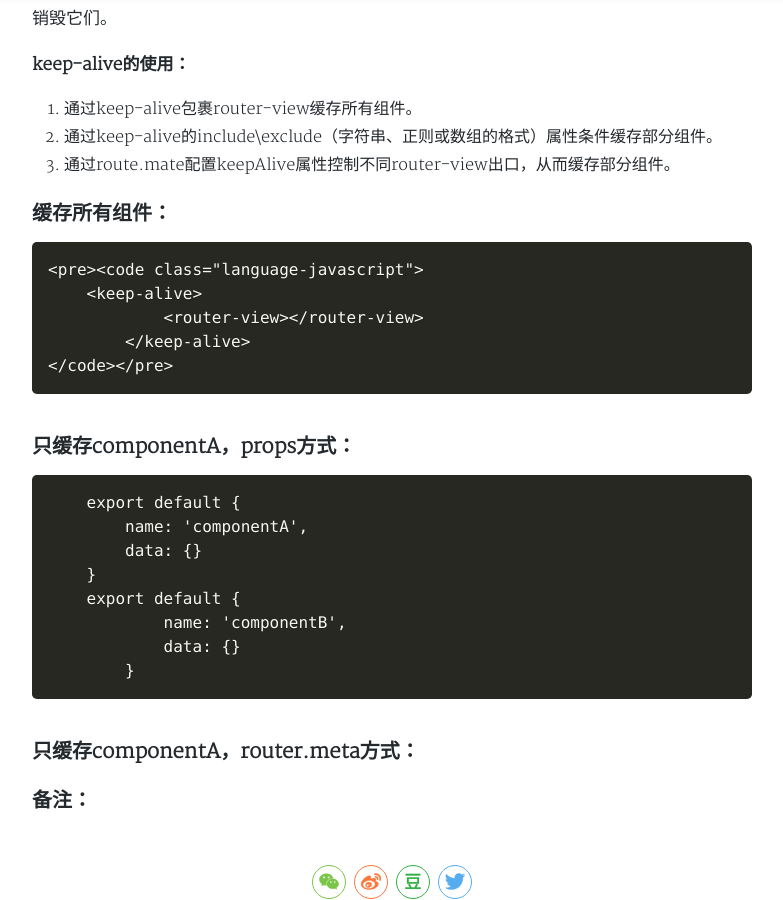
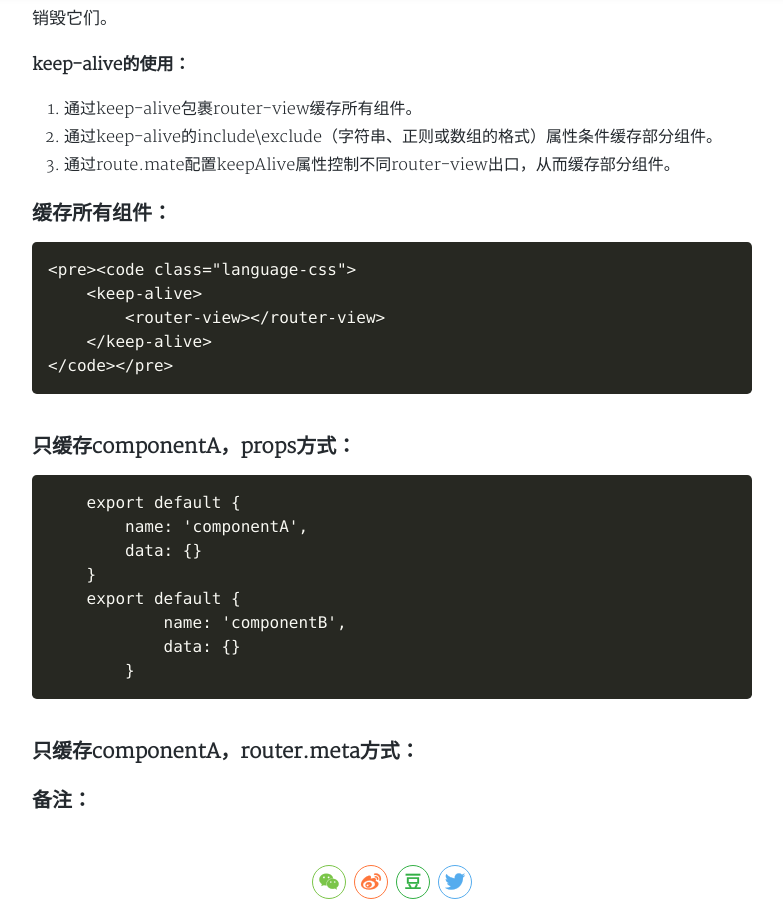
Before and after one commit to Lerryteng/Lerryteng.github.io, a Jekyll site: the page built from _posts/2018-09-25-Vue.js组件缓存.md, in a window 1280 px wide and 900 px high, scrolled down 483 px. Shown: the whole window, without its empty margins (248-1031 px from the left). Built offline with Jekyll 4.4.1, drawn with Linux system fonts in a browser that asks for light colours; nearby versions of some CDN libraries; a style sheet for code colours, icons or effects is not loaded.

Commit message:
update vue 组件缓存

````diff
--- a/_posts/2018-09-25-Vue.js组件缓存.md
+++ b/_posts/2018-09-25-Vue.js组件缓存.md
@@ -19,10 +19,10 @@
 
 ### 缓存所有组件：
 ```
-<pre><code class="language-javascript">
+<pre><code class="language-css">
     <keep-alive>
-            <router-view></router-view>
-        </keep-alive>
+        <router-view></router-view>
+    </keep-alive>
 </code></pre>
 ```
 
````
